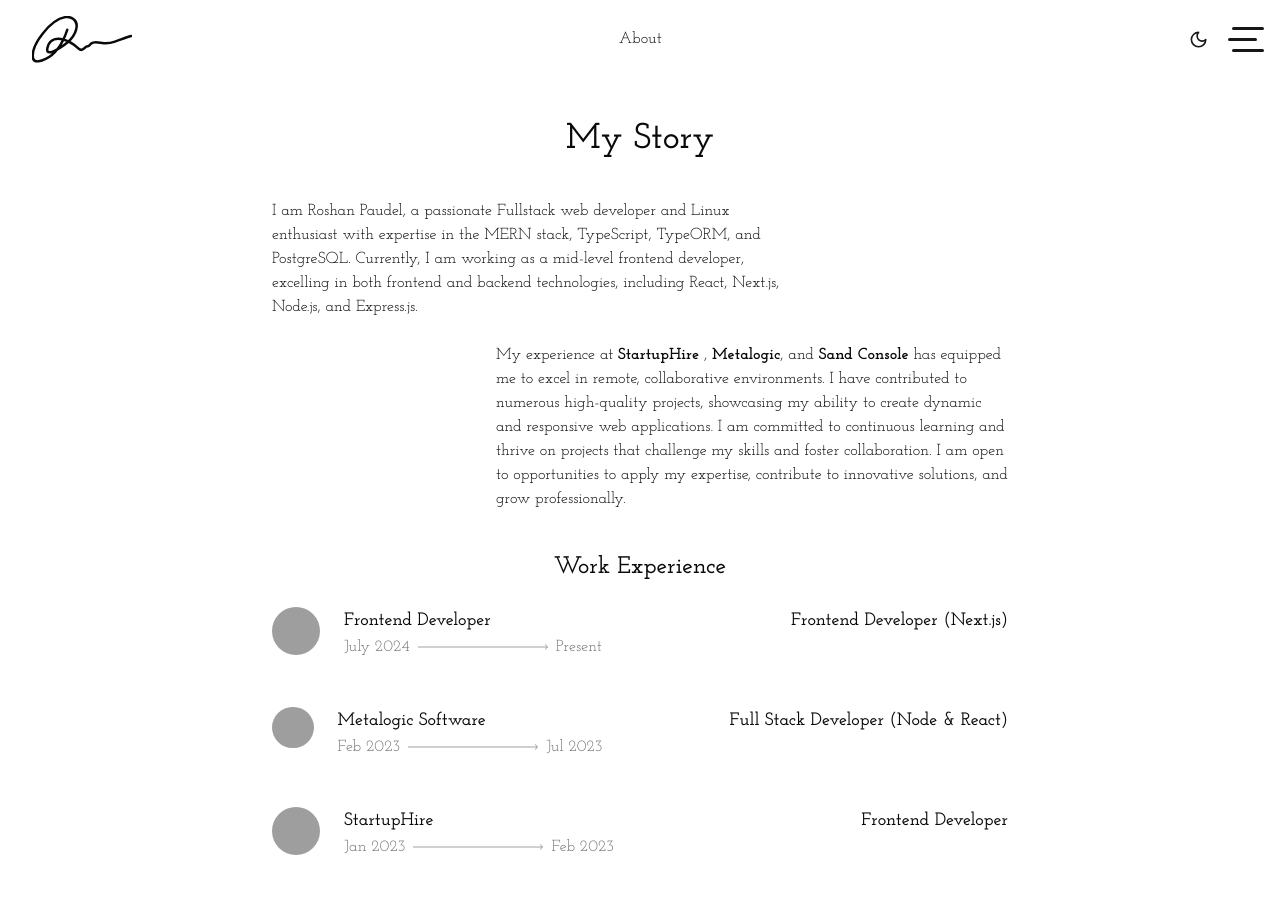
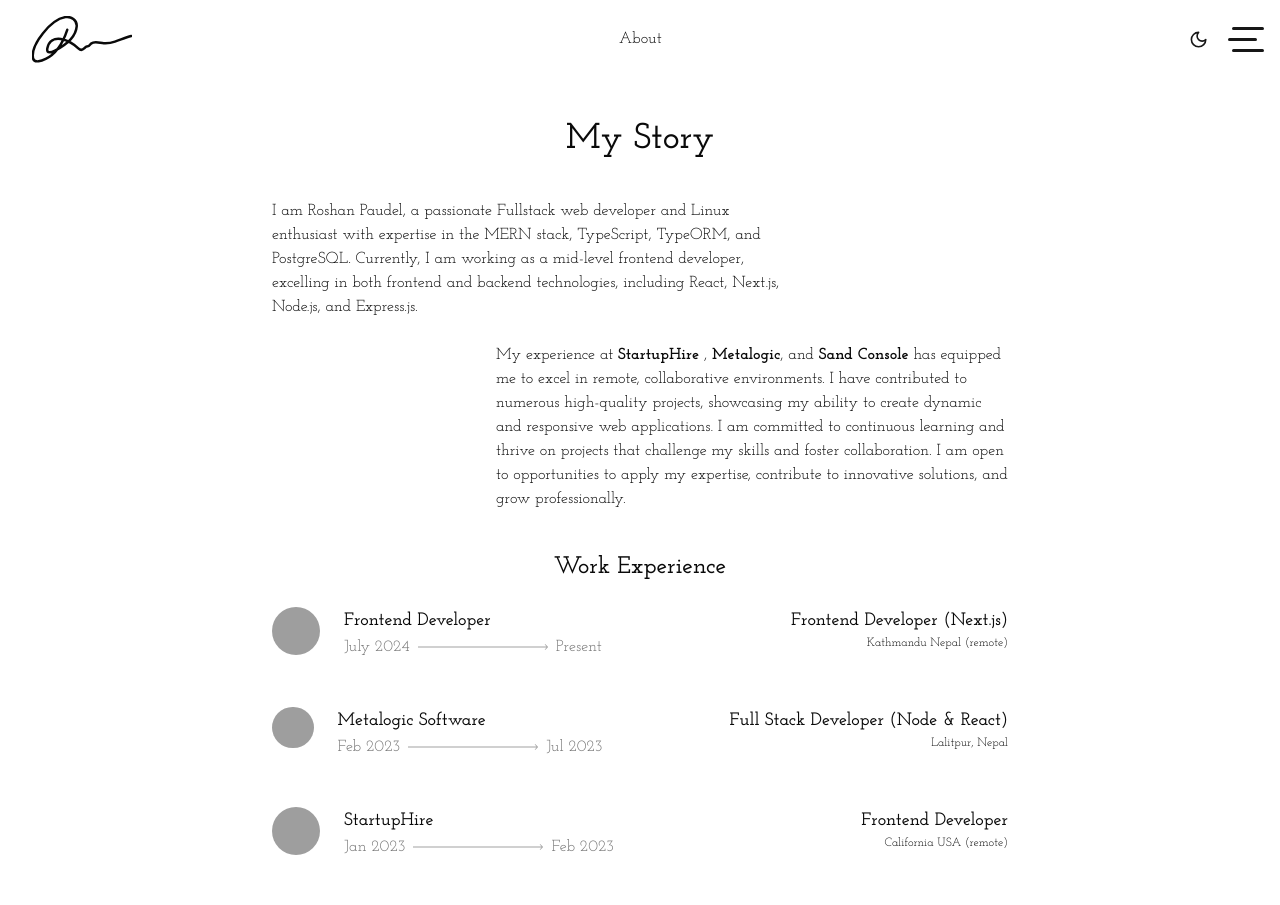
Before and after one commit to hyper-dot/portfolio, a Next.js app: page /about in a window 1280 px wide. Shown: the top 905 px of the page. Built offline with nearby package versions, Linux system fonts and the light colour scheme; grey boxes are pictures that could not be loaded.

Commit message:
👌 IMPROVE: update about

```diff
--- a/src/app/about/constants.ts
+++ b/src/app/about/constants.ts
@@ -2,6 +2,7 @@ export const data = {
   workExperience: [
     {
       logo: "https://sandconsole.com/_next/image?url=%2F_next%2Fstatic%2Fmedia%2Fsandconsole-logo-blue.5c89443a.svg&w=384&q=75",
+      location: "Kathmandu Nepal (remote)",
       company: "Frontend Developer",
       url: "https://sandconsole.com",
       title: "Frontend Developer (Next.js)",
@@ -10,6 +11,7 @@ export const data = {
     },
     {
       logo: "https://metalogic.com.np/metalogo.png",
+      location: "Lalitpur, Nepal",
       company: "Metalogic Software",
       url: "https://metalogic.com.np",
       title: "Full Stack Developer (Node & React)",
@@ -18,6 +20,7 @@ export const data = {
     },
     {
       logo: "https://media.licdn.com/dms/image/C4D0BAQFVBaWozNJXfg/company-logo_200_200/0/1630545258536/startuphire_logo?e=1724889600&v=beta&t=pZQwoZRmyFNjiiLZzDe74ykDU2uFOI3X5lCvd0slf7Y",
+      location: "California USA (remote)",
       company: "StartupHire",
       title: "Frontend Developer",
       url: "https://www.linkedin.com/company/startuphire/about",
@@ -26,6 +29,7 @@ export const data = {
     },
     {
       logo: "https://media.licdn.com/dms/image/C4D0BAQFVBaWozNJXfg/company-logo_200_200/0/1630545258536/startuphire_logo?e=1724889600&v=beta&t=pZQwoZRmyFNjiiLZzDe74ykDU2uFOI3X5lCvd0slf7Y",
+      location: "California USA (remote)",
       company: "StartupHire",
       title: "Frontend Developer Intern",
       url: "https://www.linkedin.com/company/startuphire/about",
--- a/src/app/about/page.tsx
+++ b/src/app/about/page.tsx
@@ -71,6 +71,7 @@ export default function page() {
                 </div>
                 <div className="text-left">
                   <h3 className="text-lg font-semibold">{item.title}</h3>
+                  <p className="text-xs sm:text-right">{item.location}</p>
                   {/*                 <p className="text-gray-600">{item.description}</p> */}
                 </div>
               </FadeIn>
```
